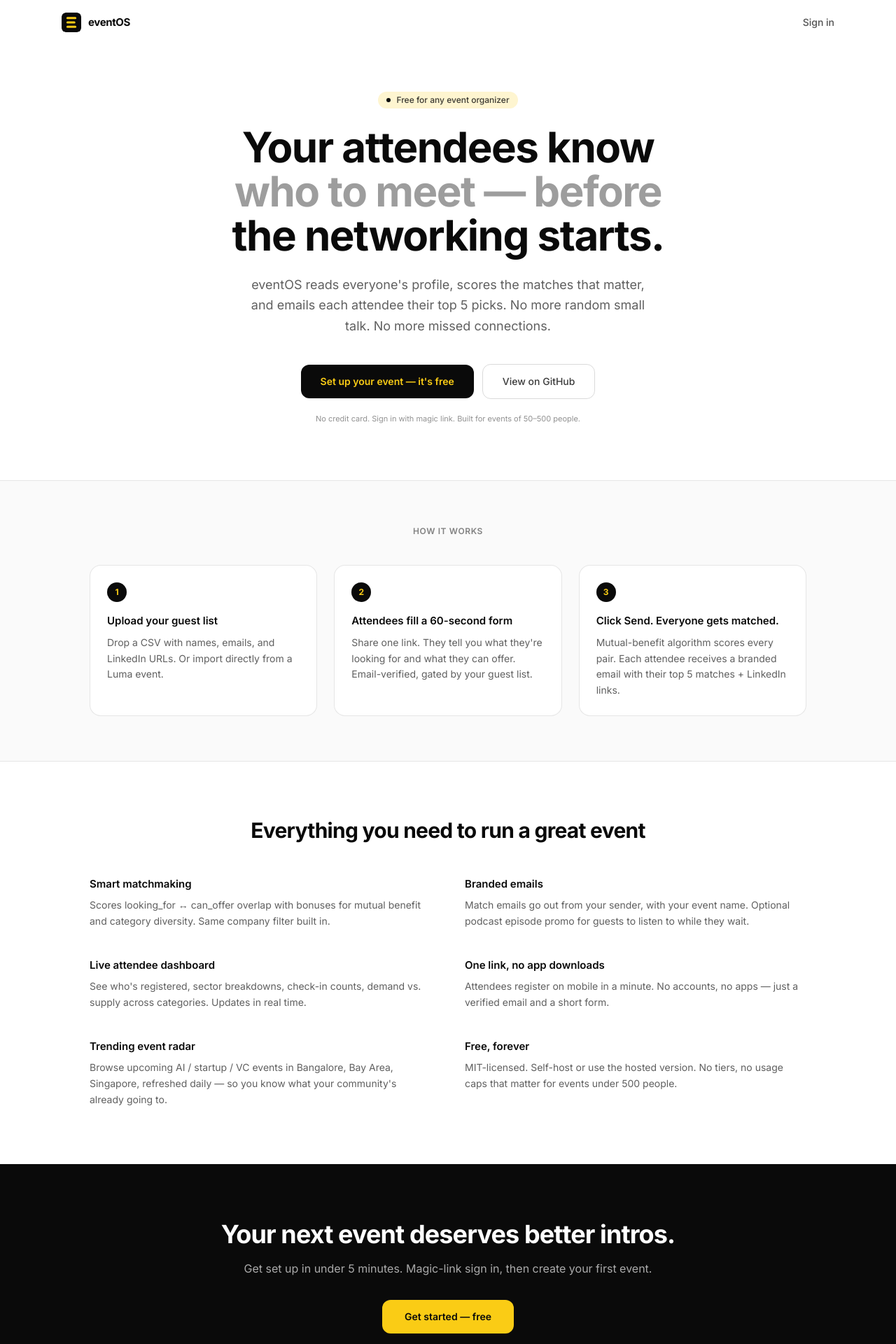
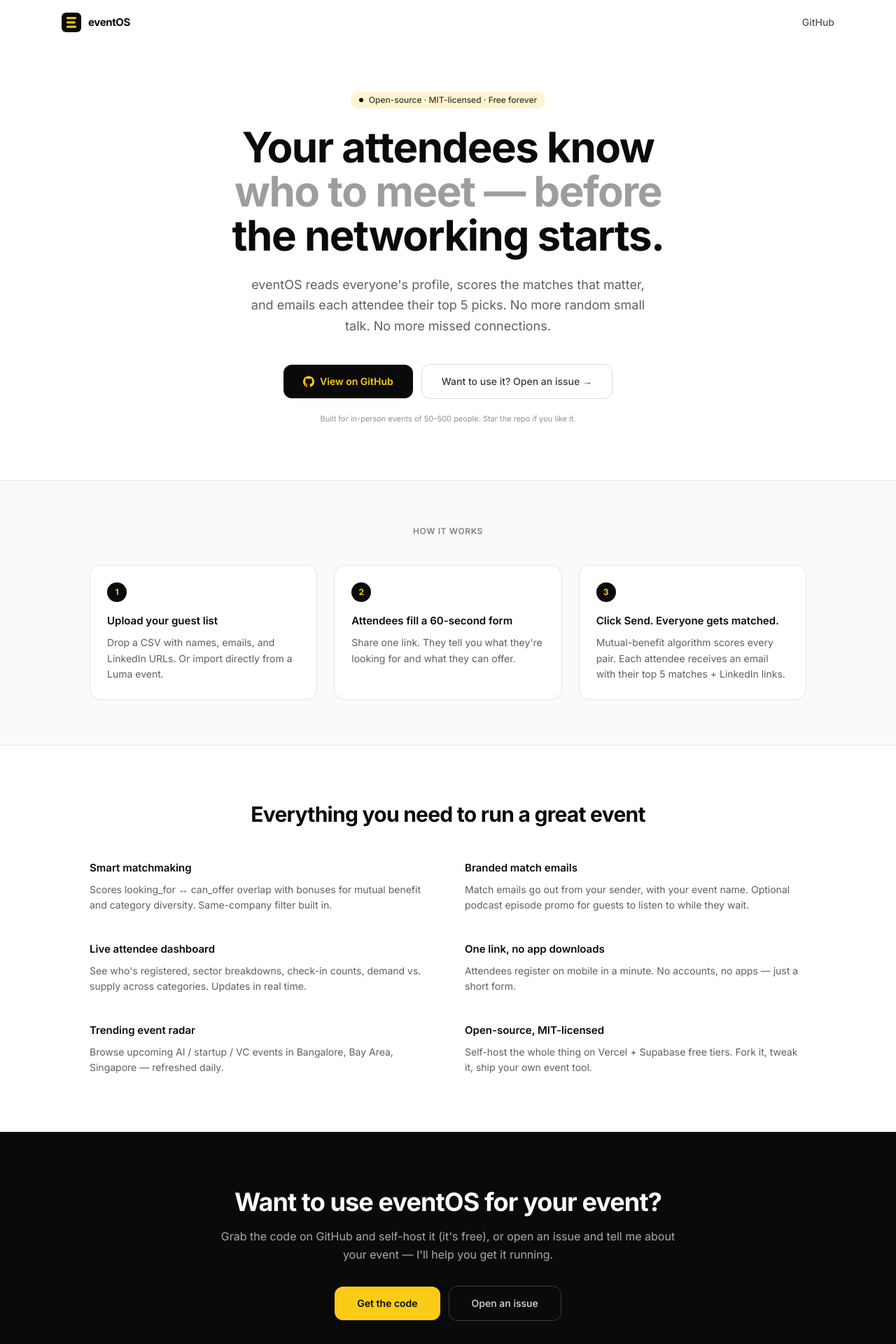
Before and after one commit to rohan2025/eventOS, a Next.js app: page / in a window 1280 px wide. Shown: the top 1920 px of the page at 70% size. Built offline with nearby package versions, Linux system fonts and the light colour scheme.

Commit message:
Pivot landing page to GitHub-first: open-source + open an issue for help

```diff
--- a/src/app/page.tsx
+++ b/src/app/page.tsx
@@ -1,10 +1,13 @@
 import Link from "next/link";
 
 export const metadata = {
-  title: "eventOS — AI matchmaking for your event",
+  title: "eventOS — open-source AI matchmaking for in-person events",
   description:
-    "Every attendee gets a personal email with their top 5 matches before your networking session starts. Free. Set up in under 5 minutes.",
+    "Every attendee gets a personal email with their top 5 matches before your networking session starts. Free, MIT-licensed, self-host or get help running it.",
 };
+
+const REPO_URL = "https://github.com/rohan2025/eventOS";
+const ISSUES_URL = "https://github.com/rohan2025/eventOS/issues/new";
 
 export default function Home() {
   return (
@@ -17,12 +20,14 @@
             <img src="/logo.svg" alt="eventOS" className="w-7 h-7 rounded-md" />
             <span className="font-bold text-[15px] tracking-tight">eventOS</span>
           </div>
-          <Link
-            href="/admin"
+          <a
+            href={REPO_URL}
+            target="_blank"
+            rel="noopener noreferrer"
             className="text-sm font-medium text-[#0a0a0a]/70 hover:text-[#0a0a0a] transition-colors"
           >
-            Sign in
-          </Link>
+            GitHub
+          </a>
         </div>
       </header>
 
@@ -31,7 +36,7 @@
         <div className="max-w-3xl mx-auto text-center">
           <div className="inline-flex items-center gap-2 px-3 py-1 rounded-full bg-[#facc15]/20 text-[#0a0a0a]/80 text-xs font-medium mb-6">
             <span className="w-1.5 h-1.5 bg-[#0a0a0a] rounded-full" />
-            Free for any event organizer
+            Open-source · MIT-licensed · Free forever
           </div>
           <h1 className="text-5xl sm:text-6xl font-bold tracking-tight leading-[1.05] mb-6">
             Your attendees know
@@ -45,23 +50,28 @@
             attendee their top 5 picks. No more random small talk. No more missed connections.
           </p>
           <div className="flex flex-col sm:flex-row items-center justify-center gap-3">
-            <Link
-              href="/admin"
-              className="w-full sm:w-auto px-7 py-3.5 bg-[#0a0a0a] text-[#facc15] rounded-xl text-sm font-semibold hover:bg-[#262626] transition-colors"
+            <a
+              href={REPO_URL}
+              target="_blank"
+              rel="noopener noreferrer"
+              className="w-full sm:w-auto px-7 py-3.5 bg-[#0a0a0a] text-[#facc15] rounded-xl text-sm font-semibold hover:bg-[#262626] transition-colors flex items-center justify-center gap-2"
             >
-              Set up your event — it&apos;s free
-            </Link>
-            <Link
-              href="https://github.com/rohan2025/eventOS"
+              <svg width="16" height="16" viewBox="0 0 24 24" fill="currentColor">
+                <path d="M12 .297c-6.63 0-12 5.373-12 12 0 5.303 3.438 9.8 8.205 11.385.6.113.82-.258.82-.577 0-.285-.01-1.04-.015-2.04-3.338.724-4.042-1.61-4.042-1.61C4.422 18.07 3.633 17.7 3.633 17.7c-1.087-.744.084-.729.084-.729 1.205.084 1.838 1.236 1.838 1.236 1.07 1.835 2.809 1.305 3.495.998.108-.776.417-1.305.76-1.605-2.665-.3-5.466-1.332-5.466-5.93 0-1.31.465-2.38 1.235-3.22-.135-.303-.54-1.523.105-3.176 0 0 1.005-.322 3.3 1.23.96-.267 1.98-.4 3-.405 1.02.005 2.04.138 3 .405 2.28-1.552 3.285-1.23 3.285-1.23.645 1.653.24 2.873.12 3.176.765.84 1.23 1.91 1.23 3.22 0 4.61-2.805 5.625-5.475 5.92.42.36.81 1.096.81 2.22 0 1.606-.015 2.896-.015 3.286 0 .315.21.69.825.57C20.565 22.092 24 17.592 24 12.297c0-6.627-5.373-12-12-12" />
+              </svg>
+              View on GitHub
+            </a>
+            <a
+              href={ISSUES_URL}
               target="_blank"
               rel="noopener noreferrer"
               className="w-full sm:w-auto px-7 py-3.5 border border-[#0a0a0a]/15 rounded-xl text-sm font-medium text-[#0a0a0a]/80 hover:bg-[#fafafa] transition-colors"
             >
-              View on GitHub
-            </Link>
+              Want to use it? Open an issue →
+            </a>
           </div>
           <p className="mt-5 text-[11px] text-[#0a0a0a]/45">
-            No credit card. Sign in with magic link. Built for events of 50–500 people.
+            Built for in-person events of 50–500 people. Star the repo if you like it.
           </p>
         </div>
       </section>
@@ -81,12 +91,12 @@
             <Step
               n="2"
               title="Attendees fill a 60-second form"
-              body="Share one link. They tell you what they're looking for and what they can offer. Email-verified, gated by your guest list."
+              body="Share one link. They tell you what they're looking for and what they can offer."
             />
             <Step
               n="3"
               title="Click Send. Everyone gets matched."
-              body="Mutual-benefit algorithm scores every pair. Each attendee receives a branded email with their top 5 matches + LinkedIn links."
+              body="Mutual-benefit algorithm scores every pair. Each attendee receives an email with their top 5 matches + LinkedIn links."
             />
           </div>
         </div>
@@ -101,10 +111,10 @@
           <div className="grid grid-cols-1 sm:grid-cols-2 gap-x-12 gap-y-10">
             <Feature
               title="Smart matchmaking"
-              body="Scores looking_for ↔ can_offer overlap with bonuses for mutual benefit and category diversity. Same company filter built in."
+              body="Scores looking_for ↔ can_offer overlap with bonuses for mutual benefit and category diversity. Same-company filter built in."
             />
             <Feature
-              title="Branded emails"
+              title="Branded match emails"
               body="Match emails go out from your sender, with your event name. Optional podcast episode promo for guests to listen to while they wait."
             />
             <Feature
@@ -113,35 +123,48 @@
             />
             <Feature
               title="One link, no app downloads"
-              body="Attendees register on mobile in a minute. No accounts, no apps — just a verified email and a short form."
+              body="Attendees register on mobile in a minute. No accounts, no apps — just a short form."
             />
             <Feature
               title="Trending event radar"
-              body="Browse upcoming AI / startup / VC events in Bangalore, Bay Area, Singapore, refreshed daily — so you know what your community's already going to."
+              body="Browse upcoming AI / startup / VC events in Bangalore, Bay Area, Singapore — refreshed daily."
             />
             <Feature
-              title="Free, forever"
-              body="MIT-licensed. Self-host or use the hosted version. No tiers, no usage caps that matter for events under 500 people."
+              title="Open-source, MIT-licensed"
+              body="Self-host the whole thing on Vercel + Supabase free tiers. Fork it, tweak it, ship your own event tool."
             />
           </div>
         </div>
       </section>
 
-      {/* CTA */}
+      {/* CTA — pivoted to GitHub + contact */}
       <section className="py-20 px-6 bg-[#0a0a0a] text-white">
         <div className="max-w-2xl mx-auto text-center">
           <h2 className="text-3xl sm:text-4xl font-bold tracking-tight mb-4">
-            Your next event deserves better intros.
+            Want to use eventOS for your event?
           </h2>
           <p className="text-white/65 mb-8 leading-relaxed">
-            Get set up in under 5 minutes. Magic-link sign in, then create your first event.
+            Grab the code on GitHub and self-host it (it&apos;s free), or open an issue and tell me
+            about your event — I&apos;ll help you get it running.
           </p>
-          <Link
-            href="/admin"
-            className="inline-block px-8 py-3.5 bg-[#facc15] text-[#0a0a0a] rounded-xl text-sm font-semibold hover:bg-[#eab308] transition-colors"
-          >
-            Get started — free
-          </Link>
+          <div className="flex flex-col sm:flex-row items-center justify-center gap-3">
+            <a
+              href={REPO_URL}
+              target="_blank"
+              rel="noopener noreferrer"
+              className="w-full sm:w-auto px-8 py-3.5 bg-[#facc15] text-[#0a0a0a] rounded-xl text-sm font-semibold hover:bg-[#eab308] transition-colors"
+            >
+              Get the code
+            </a>
+            <a
+              href={ISSUES_URL}
+              target="_blank"
+              rel="noopener noreferrer"
+              className="w-full sm:w-auto px-8 py-3.5 border border-white/20 rounded-xl text-sm font-medium text-white/85 hover:bg-white/5 transition-colors"
+            >
+              Open an issue
+            </a>
+          </div>
         </div>
       </section>
 
@@ -152,16 +175,21 @@
             © {new Date().getFullYear()} eventOS · MIT-licensed
           </p>
           <div className="flex items-center gap-5 text-xs text-[#0a0a0a]/55">
-            <Link href="/admin" className="hover:text-[#0a0a0a] transition-colors">
-              Sign in
-            </Link>
             <a
-              href="https://github.com/rohan2025/eventOS"
+              href={REPO_URL}
               target="_blank"
               rel="noopener noreferrer"
               className="hover:text-[#0a0a0a] transition-colors"
             >
               GitHub
+            </a>
+            <a
+              href={ISSUES_URL}
+              target="_blank"
+              rel="noopener noreferrer"
+              className="hover:text-[#0a0a0a] transition-colors"
+            >
+              Issues
             </a>
           </div>
         </div>
```
Also changed, not shown: 1 other file (tests, documents, lock files or other folders).
